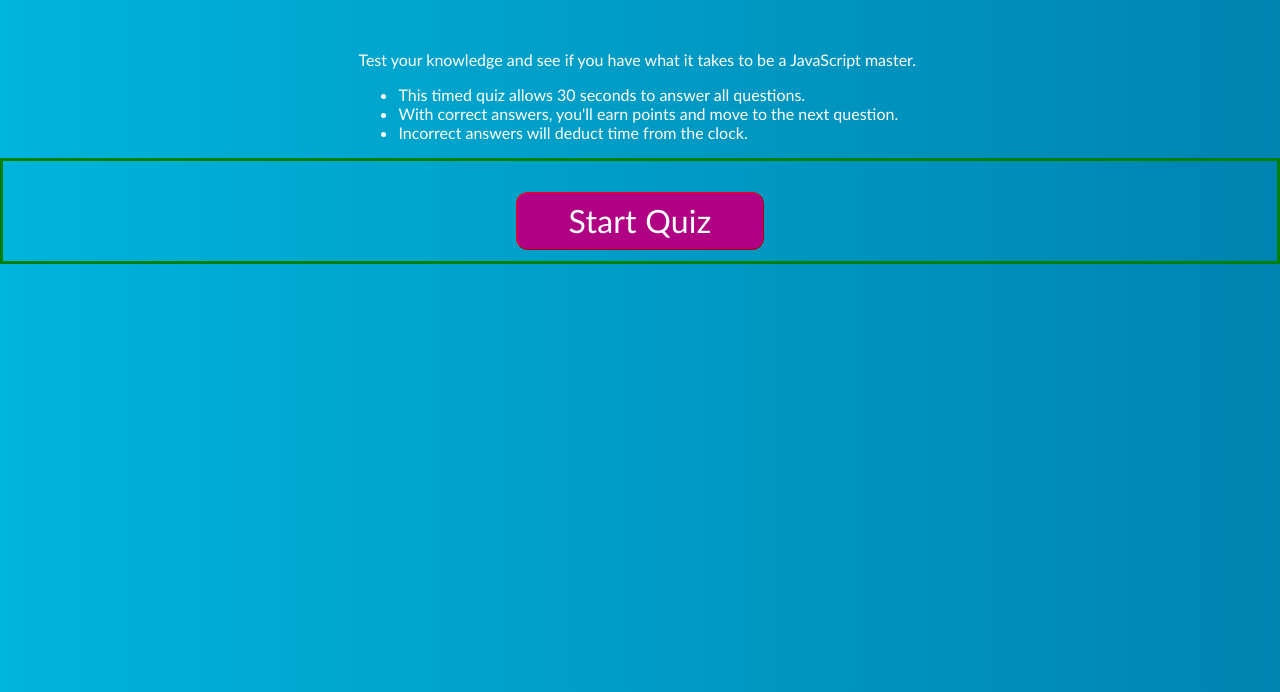
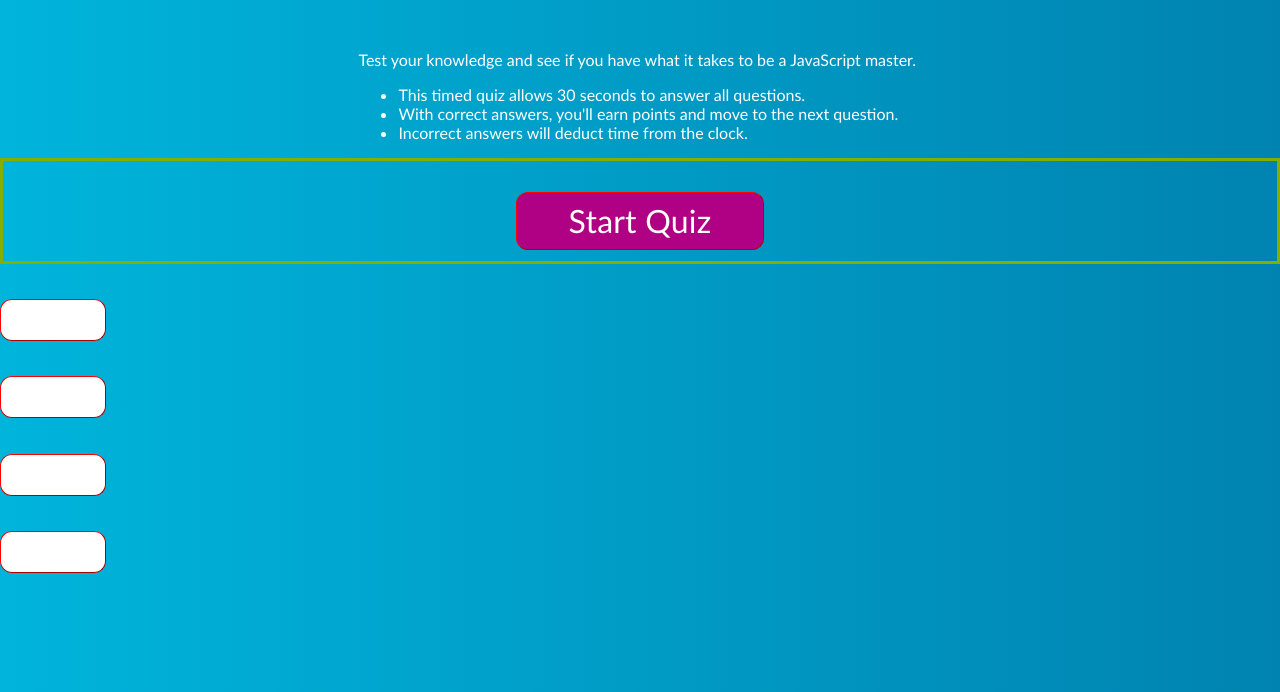
Before and after one commit to vwbutler/javascript-quiz, a plain HTML site: page index.html in a window 1280 px wide. Shown: the part 108-800 px from the top of the page. Drawn offline with Linux system fonts and the light colour scheme.

Commit message:
progress

```diff
--- a/assets/css/style.css
+++ b/assets/css/style.css
@@ -16,7 +16,7 @@ body {
   background-image: linear-gradient(to right, #00b4db, #0083b0);
 }
 
-.mr-big-font {
+.big-font {
   font-family: "Trebuchet MS", sans-serif;
   text-align: center;
   color: aliceblue;
@@ -59,5 +59,24 @@ body {
   justify-content: center;
   align-items: center;
   height: 100px;
-  border: 3px solid green;
+  border: 3px solid #83b000;
 }
+
+.answer-button {
+  background-color: white;
+  border-radius: 12px;
+  border-width: 1px;
+  border-color: red;
+  font-family: "Trebuchet MS", sans-serif;
+  color: --grape;
+  font-size: 2em;
+  letter-spacing: 0.21px;
+  line-height: 16px;
+  max-width: 255px;
+  padding: 20px 52px;
+  text-align: center;
+  transition-duration: 0.15s;
+  transition-property: background-color;
+  transition-timing-function: linear;
+  margin-top: 0.6em;
+}
--- a/assets/js/script.js
+++ b/assets/js/script.js
@@ -0,0 +1,44 @@
+//question bank//
+
+const questions = [
+  {
+    question: "1. What does DOM stand for?",
+    choices: [
+      "a. Document Object Model",
+      "b. Documentation Orientation Management",
+      "c. Database Oriented Modeling",
+      "d. Distinct Optional Modeling",
+    ],
+    answer: "a. Document Object Model",
+  },
+  {
+    question:
+      "2. What is the correct syntax for declaring a function in JavaScript?",
+    choices: [
+      "a. function = myFunction() {}",
+      "b. function myFunction() {}",
+      "c. myFunction = function() {}",
+      "d. myFunction() = function {}]",
+    ],
+    answer: "b. function myFunction() {}",
+  },
+];
+
+var startDiv = document.getElementById("start");
+var startQuizBtn = document.getElementById("start-quiz-button");
+
+var questionDiv = document.getElementById("questionDiv");
+var questionTitle = document.getElementById("questionTitle");
+var choiceA = document.getElementById("btn0");
+var choiceB = document.getElementById("btn1");
+var choiceC = document.getElementById("btn2");
+var choiceD = document.getElementById("btn3");
+var answerCheck = document.getElementById("answerCheck");
+
+var questionIndex = 3;
+
+function displayQuiz(questions) {
+  console.log(questions[questionIndex].question);
+  console.log(questions[questionIndex].choices);
+  console.log(questions.question);
+}
--- a/index.html
+++ b/index.html
@@ -2,15 +2,17 @@
 <html lang="en">
   <head>
     <title>Javascript Quiz</title>
-    <meta charset="UTF-8" />
+    <meta charset="utf-8" />
     <meta http-equiv="X-UA-Compatible" content="IE=edge" />
-    <meta name="viewport" content="width=, initial-scale=1.0" />
+    <meta name="viewport" content="width=device-width, initial-scale=1.0">
     <link rel="stylesheet" type="text/css" href="./assets/css/style.css" />
   </head>
   <body>
     <header>
-      <h1 class="mr-big-font">Javascript Quiz</h1>
+      <h1 class="big-font">Javascript Quiz</h1>
     </header>
+
+    <main>
     <section class="intro">
       <p>
         Test your knowledge and see if you have what it takes to be a JavaScript
@@ -32,6 +34,18 @@
       </div>
     </section>
 
+    <section>
+      <div id="questionDiv">
+        <p id="questionTitle"</p>
+        <p><button id="btn0"class="answer-button"></button></p>
+        <p><button id="btn1"class="answer-button"></button></p>
+        <p><button id="btn2"class="answer-button"></button></p>
+        <p><button id="btn3"class="answer-button"></button></p>
+      </div>
+    </section>
+
+  </main>
+
     <script src="assets/js/script.js"></script>
   </body>
 </html>
```
Also changed, not shown: 1 other file.
